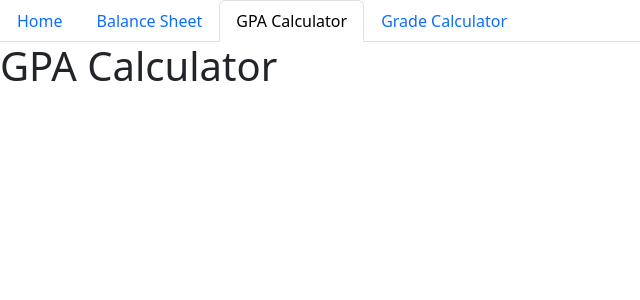
After one commit to premiumfriedrice/PFLPrototype, a Flask app: page /gpa_calculator in a window 1280 px wide. The commit adds this page. Shown: the top 300 px of the page, without its empty margins (0-640 px from the left). Run offline with Flask 3, Linux system fonts and the light colour scheme.

Commit message:
established website pages.

```diff
--- a/PFLPrototype.py
+++ b/PFLPrototype.py
@@ -1,10 +1,9 @@
 from flask import Flask, render_template, request
+from views import views
 
 app = Flask(__name__)
 
-@app.route("/")
-def home():
-    return render_template("balance_sheet.html", people=['Lloyd', 'Evan', 'Tim', 'Gage', 'Aiden'])
+app.register_blueprint(views, url_prefix='/')
 
-if __name__ =='__main__':
+if __name__ == '__main__':
     app.run(debug=True)
--- a/templates/base.html
+++ b/templates/base.html
@@ -6,23 +6,27 @@
         <title>{% block title %}{% endblock %}</title>
         <meta name="description" content="Prototype for personal financial literacy app">
         <meta name="viewport" content="width=device-width, initial-scale=1">
+        {% block style %}
         <link href="https://cdn.jsdelivr.net/npm/bootstrap@5.3.2/dist/css/bootstrap.min.css" rel="stylesheet" integrity="sha384-T3c6CoIi6uLrA9TneNEoa7RxnatzjcDSCmG1MXxSR1GAsXEV/Dwwykc2MPK8M2HN" crossorigin="anonymous">
+        {% endblock %}
     </head>
     <body>
+      {% block body %}
       <ul class="nav nav-tabs">
         <li class="nav-item">
-          <a class="nav-link active" aria-current="page" href="balance_sheet.html">Balance Sheet</a>
+            <a class="nav-link active" aria-current="page" href="/">Home</a>
         </li>
         <li class="nav-item">
-          <a class="nav-link" href="test.html">test</a>
+            <a class="nav-link" href="/balance_sheet">Balance Sheet</a>
         </li>
         <li class="nav-item">
-          <a class="nav-link" href="#">Link</a>
+            <a class="nav-link" href="/gpa_calculator">GPA Calculator</a>
         </li>
         <li class="nav-item">
-          <a class="nav-link disabled" aria-disabled="true">Disabled</a>
+          <a class="nav-link" href="/grade_calculator">Grade Calculator</a>
         </li>
-      </ul>
+    </ul>
         <script src="https://cdn.jsdelivr.net/npm/bootstrap@5.3.2/dist/js/bootstrap.bundle.min.js" integrity="sha384-C6RzsynM9kWDrMNeT87bh95OGNyZPhcTNXj1NW7RuBCsyN/o0jlpcV8Qyq46cDfL" crossorigin="anonymous"></script>
-    </body>
+      {% endblock %}
+      </body>
 </html>
--- /dev/null
+++ b/templates/gpa_calculator.html
@@ -0,0 +1,22 @@
+{% extends "base.html" %}
+{% block title %}GPA Calculator{% endblock %}
+{% block body %}
+    <ul class="nav nav-tabs">
+        <li class="nav-item">
+            <a class="nav-link" href="/">Home</a>
+        </li>
+        <li class="nav-item">
+            <a class="nav-link" href="/balance_sheet">Balance Sheet</a>
+        </li>
+        <li class="nav-item">
+            <a class="nav-link active" aria-current="page" href="/gpa_calculator">GPA Calculator</a>
+        </li>
+        <li class="nav-item">
+            <a class="nav-link" href="/grade_calculator">Grade Calculator</a>
+        </li>
+    </ul>
+    <div class="hero">
+        <h1>GPA Calculator</h1>
+    </div>
+        <script src="https://cdn.jsdelivr.net/npm/bootstrap@5.3.2/dist/js/bootstrap.bundle.min.js" integrity="sha384-C6RzsynM9kWDrMNeT87bh95OGNyZPhcTNXj1NW7RuBCsyN/o0jlpcV8Qyq46cDfL" crossorigin="anonymous"></script>
+{% endblock %}
--- a/templates/test.html
+++ b/templates/home.html
@@ -1,5 +1,6 @@
 {% extends "base.html" %}
 {% block title %}Home Page{% endblock %}
-{% block content %}
-<h1>Test</h1>
+{% block body %}
+{{ super() }}
+<h1>Home</h1>
 {% endblock %}
--- /dev/null
+++ b/views.py
@@ -0,0 +1,19 @@
+from flask import Blueprint, render_template
+
+views = Blueprint(__name__, 'views')
+
+@views.route('/')
+def home():
+    return render_template('home.html')
+
+@views.route('/balance_sheet')
+def balance_sheet():
+    return render_template('balance_sheet.html')
+
+@views.route('/gpa_calculator')
+def gpa_calculator():
+    return render_template('gpa_calculator.html')
+
+@views.route('/grade_calculator')
+def grade_calculator():
+    return render_template('grade_calculator.html')
```
Also changed, not shown: templates/balance_sheet.html (+66 -3 lines), templates/grade_calculator.html (added, +22 -0 lines), 1 other file.
